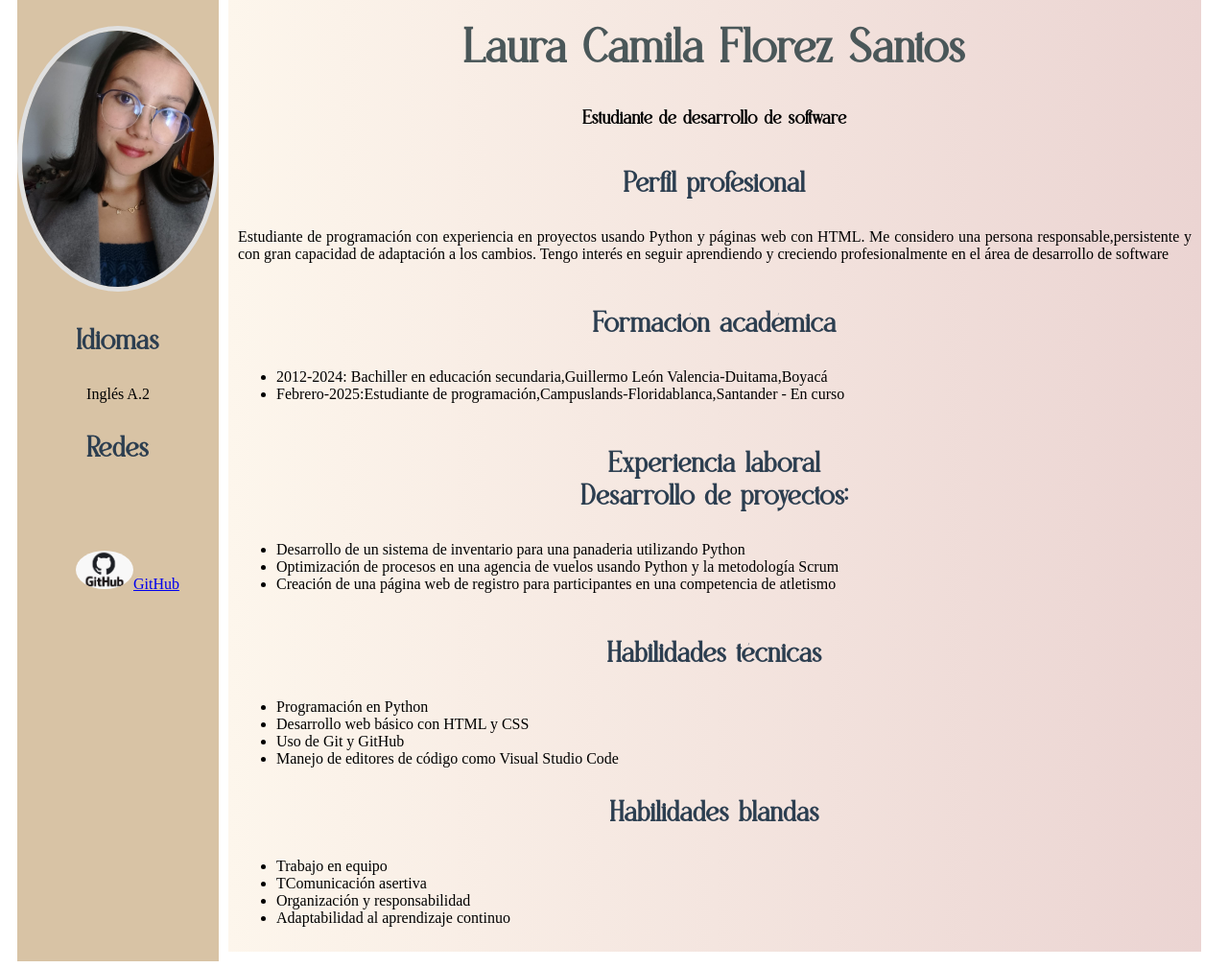
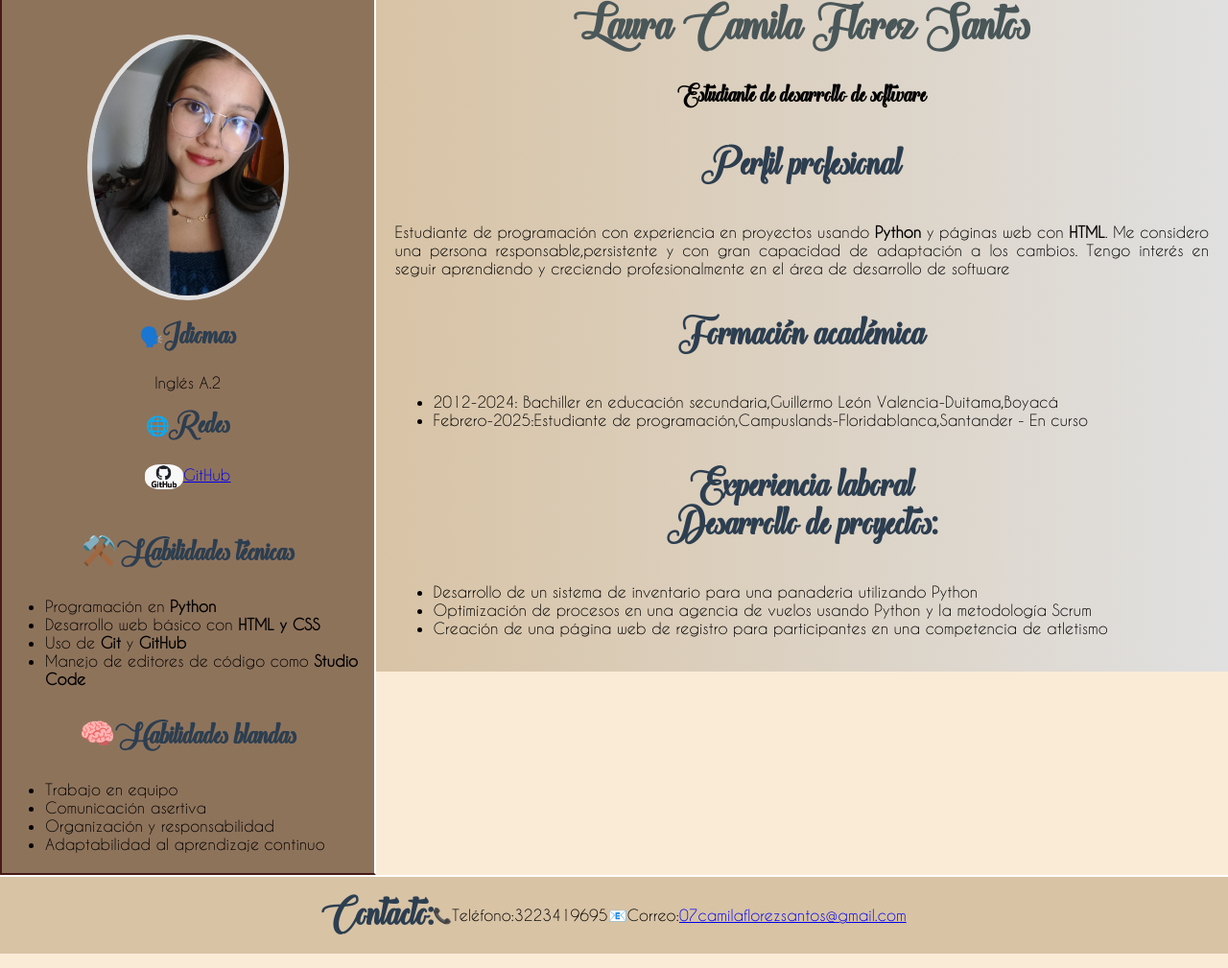
Before and after one commit to CamilaFlorez12/CamilaFlorez12.github.io, a plain HTML site: page index.html in a window 1280 px wide. Shown: the part 51-1060 px from the top of the page at 96% size. Drawn offline with Linux system fonts and the light colour scheme.

Commit message:
feat: :sparkles: se agregregaron nuevos estilos
se agregraron nuevos estilos al css y se arreglaron algunas cosas como clases en la parte de html para que funcionara el css

By @CamilaFlorez

```diff
--- a/css/style.css
+++ b/css/style.css
@@ -1,34 +1,58 @@
-
-.contenedor,.contenido{
+body{
+    height: 100%;
+    margin: 0;
+    padding: 0;
+    background-color: antiquewhite;
+}
+.contenedor{
     display: flex;
-    padding: 10px;
-    justify-content: center;
+    width: 100%;
+    height:calc(100vh-80px);
 }
-
-.contenido{
+.fila1{
+    background-color: #8E735B;
+    flex-basis: 80%;
+    padding:5px;
+    border: 2px solid #481919;
+    border-right: 2px solid #ffffff;
+}
+.fila2{
+    padding: 20px;
+    height: 50%;
+    background:linear-gradient(to right, #D8C3A5, #E0E0E0);
+}
+.pie{
+    width: 100%;
+    height: 20%;
+}
+.contenedor aside{
+    display: flex;
     flex-direction: column;
-    margin: 10px;
-    background:linear-gradient( to right,#FDF6EC, #EBD4D2);
+    align-items: center;
+    width: 100%;
+    padding-top: 20px;
 }
 .foto{
     width: 200px;
     margin-top: 60px;
     border-radius: 100%;
     border: solid 5px #E0E0E0;
-
+    display: flex;
+    justify-content: center;
+    align-items: center;
 }
-aside p img{
-    width: 60px;
-    margin-top: 60px;
-    margin-left: 20px;
-    border-radius: 100%;
-}
-.contenedor aside{
-    background-color:#D8C3A5
+aside img{
+    width: 40px;
+    border-radius: 40%;
+    vertical-align: middle;
 }
 @font-face{
     font-family: "Miligant";
-    src: url("../fonts/Miligant-Regular.otf");
+    src: url("../fonts/The\ Heart\ of\ Everything\ Demo.ttf");
+}
+@font-face{
+    font-family: "caviar dreams";
+    src: url("../fonts/CaviarDreams.ttf");
 }
 h1{
     color: #4A5759;
@@ -45,26 +69,57 @@ h2{
 }
 h3{
     font-family: "Miligant",sans-serif;
-    font-size: 30px;
+    font-size: 40px;
     color: #2C3E50;
     text-align: center;
+}
+aside h3{
+    font-size: 30px;
+}
+.perfil,.estudio,.trabajo,.tecnicas,.blandas,.telefono,.correo,.fila1{
+    font-family: "caviar dreams";
 }
 .contenido h3{
     background: color #000;
     border-radius: 50px;
 }
-aside p{
-    color: #000;
+.informacion{
+    line-height: 15px;
     text-align: center;
 }
 footer{
+    border-top: solid 2px#ffffff;
+    height: 80px;
     background-color: #D8C3A5;
     text-align: center;
+    display: flex;
+    justify-content: center;
+    align-items: center;
 }
-footer .telefono::before{
+.pie .telefono::before{
     content:"📞";
 
+}
+.pie .correo::before{
+    content: "📧";
 }
 .perfil p{
     text-align: justify;
 }
+header h2{
+    font-size: 25px;
+}
+.idioma::before{
+    content: "🗣️";
+    font-size:20px;
+}
+.redes::before{
+    content: "🌐";
+    font-size: 20px;
+}
+.tec::before{
+    content:"⚒️";
+}
+.blan::before{
+    content:"🧠"
+}
--- a/index.html
+++ b/index.html
@@ -9,60 +9,66 @@
 <body>
     <main>
         <div class="contenedor">
+            <div class="fila1">
                 <aside>
                     <img src="img/foto.png" alt="Foto" class="foto" >
-                <h3>Idiomas</h3>
+                    <div class="informacion">
+                        <h3 class="idioma">Idiomas</h3>
                             <p>Inglés A.2</p>
-                <h3>Redes</h3>
+                        <h3 class="redes">Redes</h3>
                             <p><a href="https://github.com/CamilaFlorez12" target="_blank"><img src="img/logo github.jpg" alt="logo github">GitHub</a></p>
+                    </div>
+                        <section class="tecnicas">
+                        <h3 class="tec">Habilidades técnicas</h3>
+                        <ul>
+                            <li>Programación en <strong>Python</strong></li>
+                            <li>Desarrollo web básico con <strong> HTML y CSS</strong></li>
+                            <li>Uso de <strong> Git</strong> y <strong> GitHub</strong></li>
+                            <li>Manejo de editores de código como <strong> Studio Code</strong></li>
+                        </ul>
+                        <h3 class="blan">Habilidades blandas</h3>
+                        <ul>
+                            <li>Trabajo en equipo</li>
+                            <li>Comunicación asertiva</li>
+                            <li>Organización y responsabilidad</li>
+                            <li>Adaptabilidad al aprendizaje continuo</li>
+                        </ul>
+                    </section>
                 </aside>
-        <div class="contenido">
+            </div>
+        <div class="fila2">
             <header>
                 <h1>Laura Camila Florez Santos</h1>
                 <h2>Estudiante de desarrollo de software</h2>
             </header>
             <section class="perfil">
                 <h3>Perfil profesional</h3>
-                <p>Estudiante de programación con experiencia en proyectos usando Python y páginas web con HTML. Me considero una persona responsable,persistente y con gran capacidad de adaptación a los cambios. Tengo interés en seguir aprendiendo y creciendo profesionalmente en el área de desarrollo de software</p>
+                <p>Estudiante de programación con experiencia en proyectos usando <strong> Python </strong>y páginas web con <strong> HTML</strong>. Me considero una persona responsable,persistente y con gran capacidad de adaptación a los cambios. Tengo interés en seguir aprendiendo y creciendo profesionalmente en el área de desarrollo de software</p>
             </section>
-            <section>
+            <section class="estudio">
                 <h3>Formación académica</h3>
                 <ul>
                     <li>2012-2024: Bachiller en educación secundaria,Guillermo León Valencia-Duitama,Boyacá</li>
                     <li>Febrero-2025:Estudiante de programación,Campuslands-Floridablanca,Santander - En curso</li>
                 </ul>
             </section>
-            <section>
+            <section class="trabajo">
                 <h3>Experiencia laboral<br>Desarrollo de proyectos:</h3>
                 <ul>
                     <li>Desarrollo de un sistema de inventario para una panaderia utilizando Python </li>
-                    <li>Optimización de procesos en una agencia de vuelos usando Python y la metodología Scrum</li>
+                    <li>Optimización de procesos en una agencia de vuelos usando Python y la metodología  Scrum</li>
                     <li>Creación de una página web de registro para participantes en una competencia de atletismo</li>
-                </ul>
-            </section>
-            <section>
-                <h3>Habilidades técnicas</h3>
-                <ul>
-                    <li>Programación en Python</li>
-                    <li>Desarrollo web básico con HTML y CSS</li>
-                    <li>Uso de Git y GitHub</li>
-                    <li>Manejo de editores de código como Visual Studio Code</li>
-                </ul>
-                <h3>Habilidades blandas</h3>
-                <ul>
-                    <li>Trabajo en equipo</li>
-                    <li>TComunicación asertiva</li>
-                    <li>Organización y responsabilidad</li>
-                    <li>Adaptabilidad al aprendizaje continuo</li>
                 </ul>
             </section>
         </div>
     </div>
     </main>
+    <div class="pie">
         <footer>
             <h3>Contacto:</h3>
             <p class="telefono">Teléfono:3223419695</p>
-        <p>Correo:<a href="mailto:07camilaflorezsantos@gmail.com">07camilaflorezsantos@gmail.com</a></p>
+            <p class="correo">Correo:<a href="mailto:07camilaflorezsantos@gmail.com">07camilaflorezsantos@gmail.com</a></p>
         </footer>
+    </div>
 </body>
 </html>
```
Also changed, not shown: fonts/CaviarDreams.ttf (added), fonts/Miligant-Regular.otf (deleted), fonts/The Heart of Everything Demo.ttf (added). Lines whose indentation alone changed are shown as unchanged.
